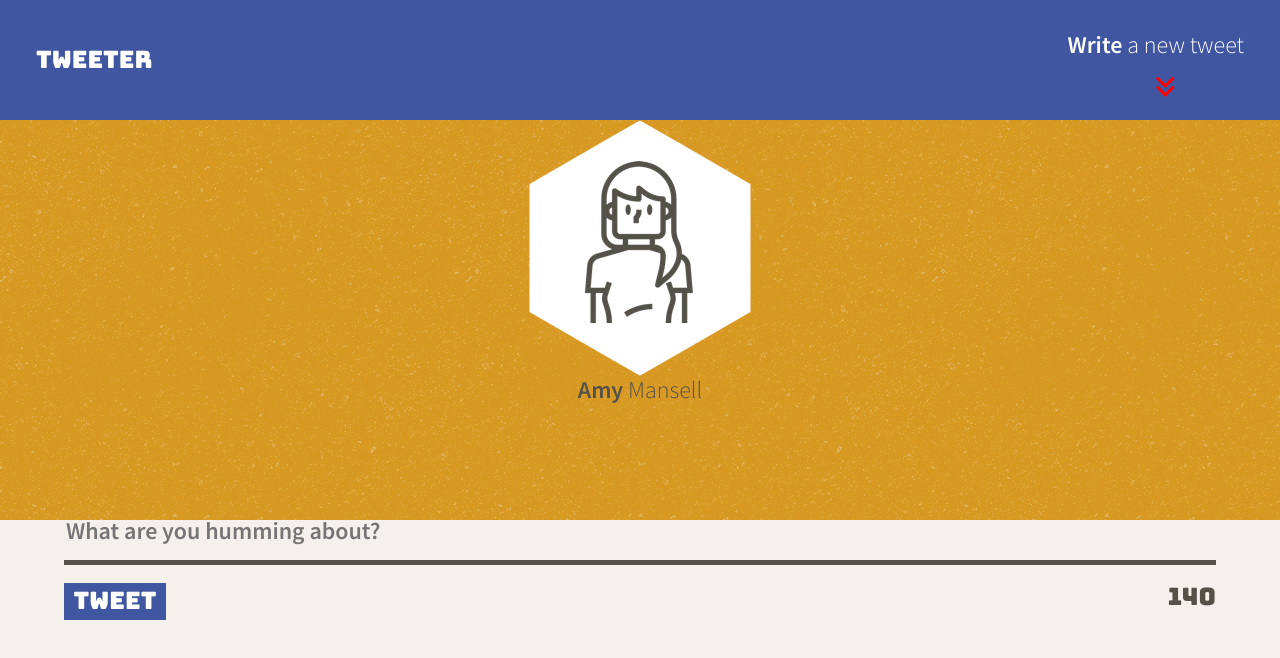
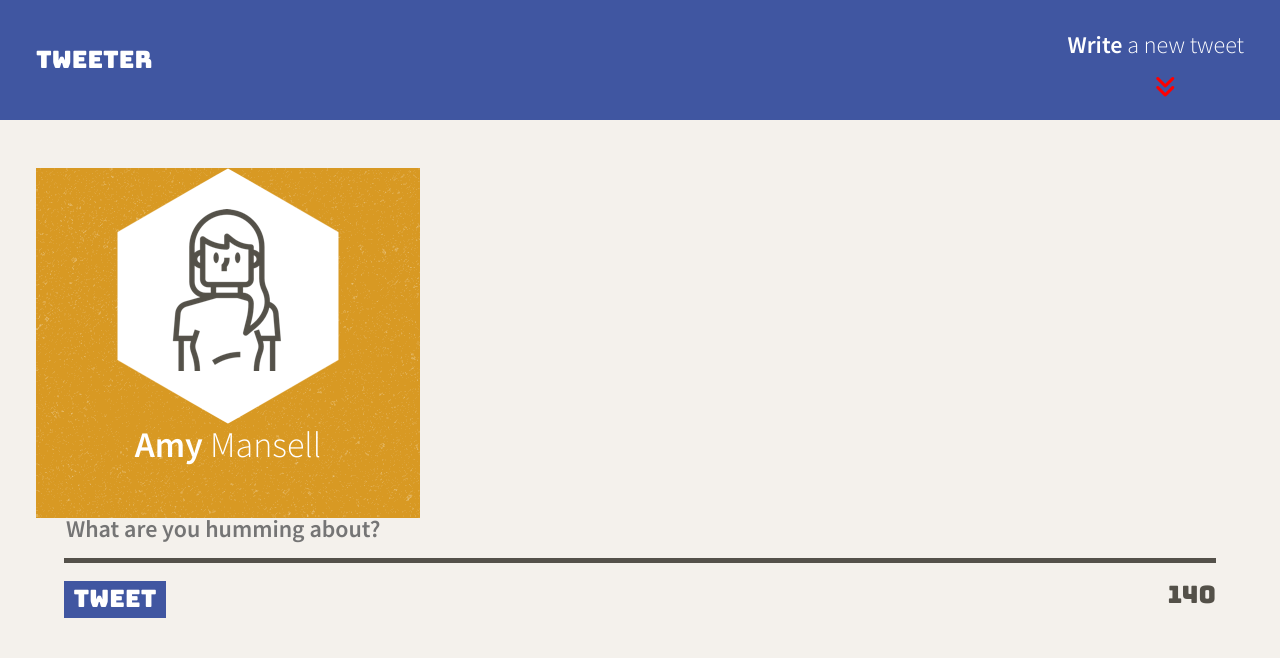
Before and after one commit to sharifhashim/my_tweeter, a website: page public/index.html in a window 1280 px wide. Drawn offline with nearby package versions, Linux system fonts and the light colour scheme; no server answers.

Commit message:
add media query for screen width 1024px

```diff
--- a/public/styles/header.css
+++ b/public/styles/header.css
@@ -10,6 +10,7 @@
   background-image: url("/images/asfalt-light.png");
   background-color: #d89923;
   z-index: 1;
+  color: white;
 }
 
 .avatar {
@@ -20,4 +21,21 @@
 .displayName {
   display: flex;
   justify-content: center;
+  font-size: 1.5em;
 }
+
+@media only screen and (min-width: 1024px) {
+  .head {
+    flex-direction: column;
+    height: 350px;
+    width: 30%;
+    max-width: 400px;
+    background-image: url("/images/asfalt-light.png");
+    background-color: #d89923;
+    margin-top: 2em;
+    margin-left: 1.5em;
+  }
+  .avatar {
+    margin-top: 1em;
+  }
+}
```
